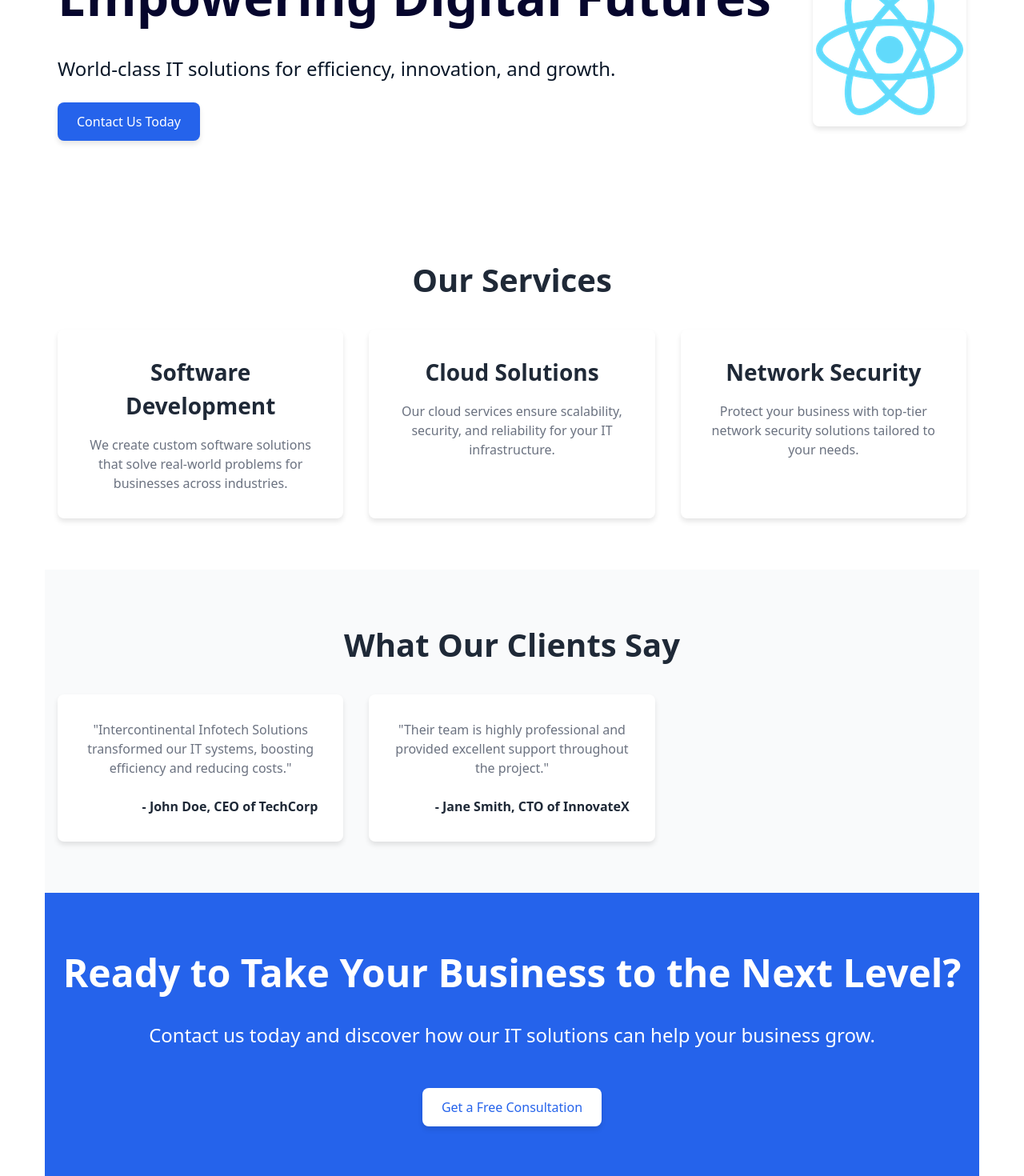
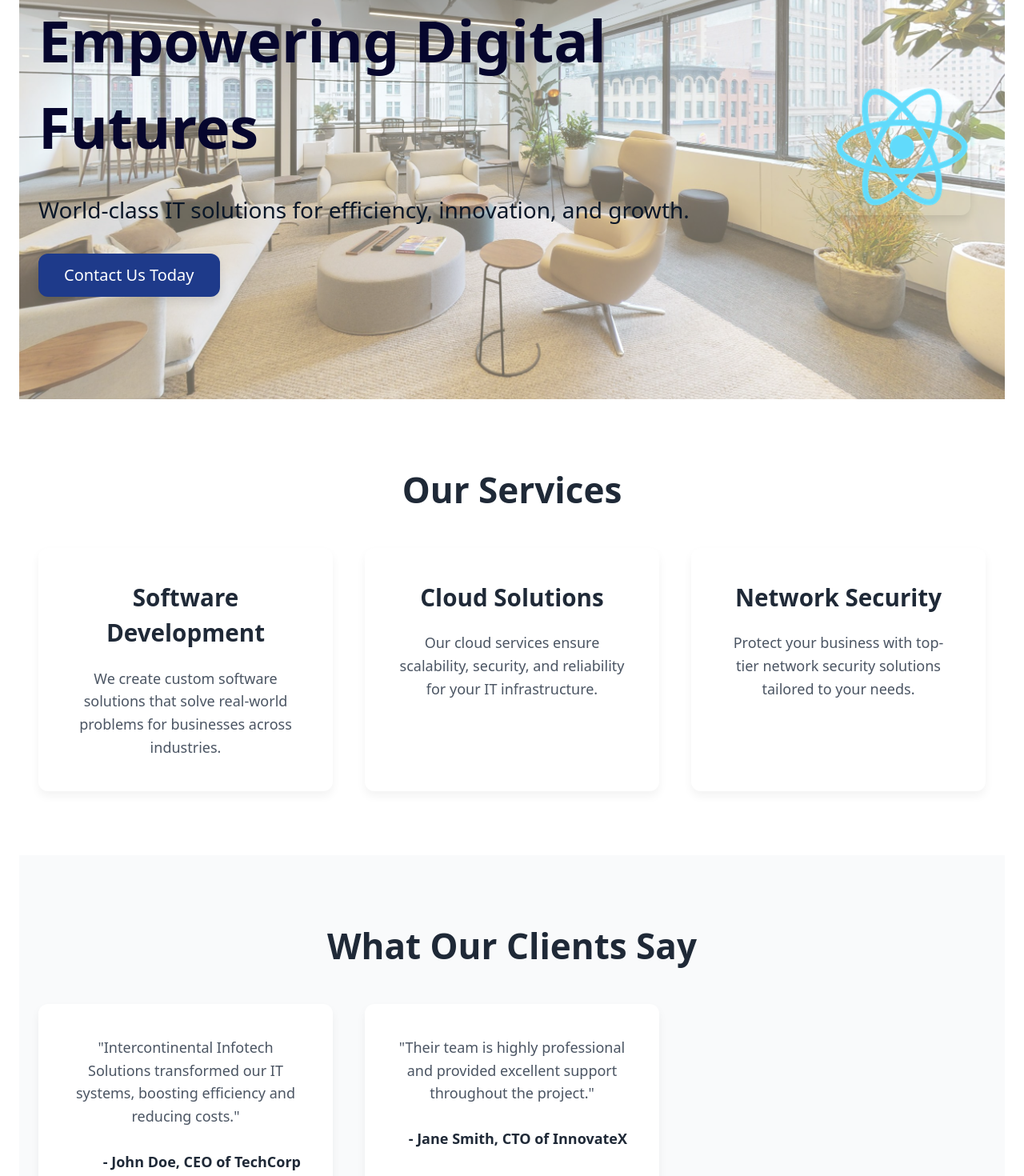
Before and after one commit to mperwe/iisl_website, a React (Create React App) app in the folder iisl-profile/: page / in a window 1280 px wide. Shown: the part 200-1670 px from the top of the page at 80% size. Built offline with nearby package versions, Linux system fonts and the light colour scheme.

Commit message:
edit home page 4

```diff
--- a/iisl-profile/src/pages/Home.css
+++ b/iisl-profile/src/pages/Home.css
@@ -1,132 +1,141 @@
 /* General Container Styles */
 .home-container {
-    max-width: 1200px;
+    max-width: 1600px;
     margin: 0 auto;
-    padding: 0 1rem;
+    padding: 0 1.5rem;
   }
 
-  /* Hero Section */
-  .hero-section {
-
-    padding: 5rem 1rem;
+ /* Hero Section */
+.hero-section {
+    padding: 6rem 1.5rem;
     display: flex;
     justify-content: space-between;
     align-items: center;
     flex-direction: column-reverse;
     text-align: center;
+    background-color: #b6b4ae;
+    background-image: url('../components/assets/office.jpg');
+    background-size: cover; /* Adjust size to cover the entire section */
+    background-repeat: no-repeat; /* Ensure image does not repeat */
+    background-position: center; /* Center the background image */
+    background-blend-mode: overlay; /* Blend the image with the background color for better readability */
   }
 
   .hero-text h1 {
-    font-size: 3rem;
-    font-weight: 700;
-    color: rgb(6, 6, 45);
-    margin-bottom: 1.5rem;
+    font-size: 3.5rem;
+    font-weight: 800;
+    color: #06062d;
+    margin-bottom: 1.75rem;
   }
 
   .hero-text p {
-    font-size: 1.25rem;
+    font-size: 1.5rem;
     color: #0a1728;
-    margin-bottom: 1.5rem;
+    margin-bottom: 2rem;
+    line-height: 1.6;
   }
 
   .cta-button {
-    background-color: #2563eb;
+    background-color: #1e3a8a;
     color: white;
-    padding: 0.75rem 1.5rem;
-    font-size: 1rem;
-    border-radius: 0.5rem;
-    box-shadow: 0px 4px 6px rgba(0, 0, 0, 0.1);
-    transition: background-color 0.3s;
+    padding: 0.75rem 2rem;
+    font-size: 1.25rem;
+    border-radius: 0.75rem;
+    box-shadow: 0px 6px 12px rgba(0, 0, 0, 0.1);
+    transition: background-color 0.3s ease;
   }
 
   .cta-button:hover {
-    background-color: #1e40af;
+    background-color: #1d4ed8;
   }
 
   .hero-image img {
-    max-width: 100%;
+    max-width: 90%;
     height: auto;
-    border-radius: 0.5rem;
-    box-shadow: 0px 4px 6px rgba(0, 0, 0, 0.1);
+    border-radius: 0.75rem;
+    box-shadow: 0px 6px 12px rgba(0, 0, 0, 0.1);
+    margin-top: 2rem;
   }
 
   /* Services Section */
   .services-section {
-    padding: 4rem 1rem;
+    padding: 5rem 1.5rem;
     text-align: center;
   }
 
   .services-section h2 {
-    font-size: 2.5rem;
+    font-size: 2.75rem;
     font-weight: 700;
-    margin-bottom: 2rem;
+    margin-bottom: 2.5rem;
     color: #1f2937;
   }
 
   .services-grid {
     display: grid;
-    grid-template-columns: repeat(auto-fill, minmax(300px, 1fr));
-    gap: 2rem;
+    grid-template-columns: repeat(auto-fill, minmax(320px, 1fr));
+    gap: 2.5rem;
   }
 
   .service-card {
     background-color: white;
-    padding: 2rem;
-    border-radius: 0.5rem;
-    box-shadow: 0px 4px 6px rgba(0, 0, 0, 0.1);
+    padding: 2.5rem;
+    border-radius: 0.75rem;
+    box-shadow: 0px 6px 12px rgba(0, 0, 0, 0.05);
     transition: transform 0.3s ease-in-out;
   }
 
   .service-card:hover {
-    transform: translateY(-10px);
+    transform: translateY(-12px);
   }
 
   .service-card h3 {
-    font-size: 1.75rem;
+    font-size: 1.85rem;
     font-weight: 600;
-    margin-bottom: 1rem;
+    margin-bottom: 1.25rem;
     color: #1f2937;
   }
 
   .service-card p {
-    font-size: 1rem;
-    color: #6b7280;
+    font-size: 1.125rem;
+    color: #4b5563;
+    line-height: 1.6;
   }
 
   /* Testimonials Section */
   .testimonials-section {
-    padding: 4rem 1rem;
+    padding: 5rem 1.5rem;
     background-color: #f9fafb;
     text-align: center;
   }
 
   .testimonials-section h2 {
-    font-size: 2.5rem;
+    font-size: 2.75rem;
     font-weight: 700;
-    margin-bottom: 2rem;
+    margin-bottom: 2.5rem;
     color: #1f2937;
   }
 
   .testimonials-grid {
     display: grid;
-    grid-template-columns: repeat(auto-fill, minmax(300px, 1fr));
-    gap: 2rem;
+    grid-template-columns: repeat(auto-fill, minmax(320px, 1fr));
+    gap: 2.5rem;
   }
 
   .testimonial-card {
     background-color: white;
-    padding: 2rem;
-    border-radius: 0.5rem;
-    box-shadow: 0px 4px 6px rgba(0, 0, 0, 0.1);
+    padding: 2.5rem;
+    border-radius: 0.75rem;
+    box-shadow: 0px 6px 12px rgba(0, 0, 0, 0.05);
   }
 
   .testimonial-card p {
-    font-size: 1rem;
-    color: #6b7280;
+    font-size: 1.125rem;
+    color: #4b5563;
+    line-height: 1.6;
   }
 
   .testimonial-card .author {
-    margin-top: 1.5rem;
+    margin-top: 1.75rem;
     text-align: right;
     font-weight: 600;
     color: #1f2937;
@@ -134,36 +143,37 @@
 
   /* CTA Section */
   .cta-section {
-    padding: 4rem 1rem;
-    background-color: #2563eb;
+    padding: 5rem 1.5rem;
+    background-color: #1e3a8a;
     color: white;
     text-align: center;
   }
 
   .cta-section h2 {
-    font-size: 2.5rem;
+    font-size: 2.75rem;
     font-weight: 700;
-    margin-bottom: 1.5rem;
+    margin-bottom: 2rem;
   }
 
   .cta-section p {
-    font-size: 1.25rem;
-    margin-bottom: 2rem;
+    font-size: 1.5rem;
+    margin-bottom: 2.5rem;
+    line-height: 1.6;
   }
 
   .cta-action-button {
     background-color: white;
-    color: #2563eb;
-    padding: 0.75rem 1.5rem;
-    font-size: 1rem;
-    border-radius: 0.5rem;
-    box-shadow: 0px 4px 6px rgba(0, 0, 0, 0.1);
-    transition: background-color 0.3s;
+    color: #1e3a8a;
+    padding: 0.75rem 2rem;
+    font-size: 1.25rem;
+    border-radius: 0.75rem;
+    box-shadow: 0px 6px 12px rgba(0, 0, 0, 0.1);
+    transition: background-color 0.3s ease;
   }
 
   .cta-action-button:hover {
     background-color: #f3f4f6;
-    color: #1e40af;
+    color: #2563eb;
   }
 
   /* Responsive Design */
@@ -171,27 +181,28 @@
     .hero-section {
       flex-direction: row;
       text-align: left;
+      padding: 8rem 1.5rem;
     }
 
-    .cta-action-button {
-      margin-top: 1rem;
+    .hero-image img {
+      margin-top: 0;
     }
   }
 
   @media (min-width: 1024px) {
     .hero-text h1 {
-      font-size: 4rem;
+      font-size: 4.5rem;
     }
 
     .hero-text p {
-      font-size: 1.5rem;
+      font-size: 1.75rem;
     }
 
     .cta-section h2 {
-      font-size: 3rem;
+      font-size: 3.25rem;
     }
 
     .cta-section p {
-      font-size: 1.5rem;
+      font-size: 1.75rem;
     }
   }
```
Also changed, not shown: iisl-profile/src/components/assets/office.jpg (added).
